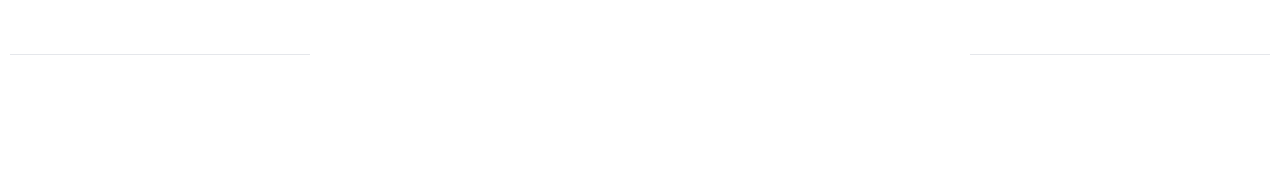
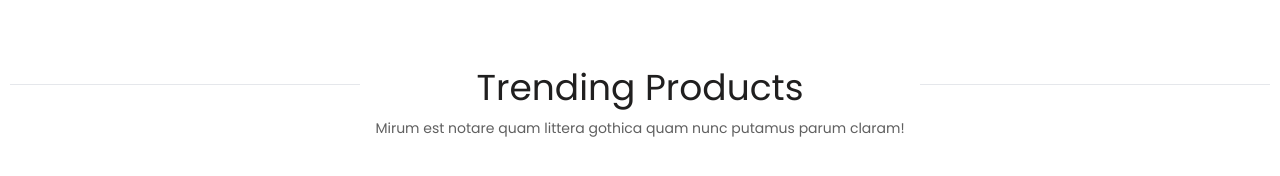
Before and after one commit to marvansm/Outstock, a React (Vite) app in the folder client/: page / in a window 1280 px wide. Shown: the part 1218-1394 px from the top of the page. Built offline with nearby package versions, Linux system fonts and the light colour scheme.

Commit message:
feat: added blog detail page

```diff
--- a/client/src/Featured/Common/Heading/index.jsx
+++ b/client/src/Featured/Common/Heading/index.jsx
@@ -4,7 +4,7 @@ const HeadingText = ({ title, desc }) => {
   return (
     <div className=" mx-auto max-w-[1320px] px-[10px] my-[200px]">
       <div className="flex items-center justify-between">
-        <div className="w-[300px] border-t border-gray-200"></div>
+        <div className="w-[350px] border-t border-gray-200"></div>
         <div className="flex items-center flex-col pt-[40px]">
           <h2 className="text-[36px] leading-[36px] font-normal text-[#201f1f] mb-[10px]">
             {title}
@@ -13,7 +13,7 @@ const HeadingText = ({ title, desc }) => {
             {desc}
           </p>
         </div>
-        <div className="w-[300px] border-t border-gray-200"></div>
+        <div className="w-[350px] border-t border-gray-200"></div>
       </div>
     </div>
   );
--- a/client/src/Featured/Components/TrendsSection/index.jsx
+++ b/client/src/Featured/Components/TrendsSection/index.jsx
@@ -1,10 +1,14 @@
-
 import HeadingText from "../../Common/Heading";
 
 const TrendsSection = () => {
   return (
     <div>
-      <HeadingText />
+      <HeadingText
+        title={"Trending Products"}
+        desc={
+          "Mirum est notare quam littera gothica quam nunc putamus parum claram!"
+        }
+      />
     </div>
   );
 };
```
